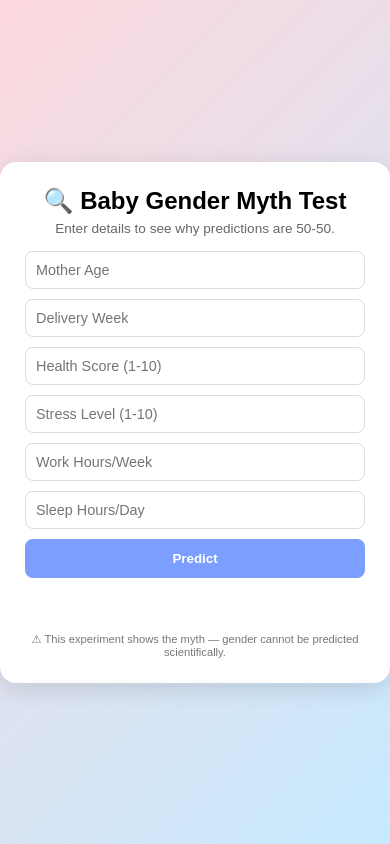
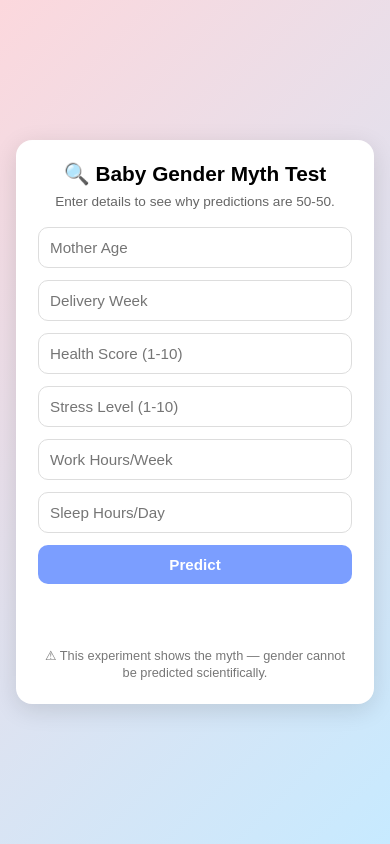
Before and after one commit to Rajdip1/Gender_prediction_myth_burster, a FastAPI app: page / in a window 390 px wide. Run offline with FastAPI, Linux system fonts and the light colour scheme; parts of the project's set-up code (start-up, migrations or seed data) failed here and were passed over.

Commit message:
Update UI: responsive layout

```diff
--- a/server/templates/app.html
+++ b/server/templates/app.html
@@ -2,6 +2,7 @@
 <html lang="en">
 <head>
     <meta charset="UTF-8" />
+    <meta name="viewport" content="width=device-width, initial-scale=1.0" />
     <title>Baby Gender Predictor</title>
     <link rel="stylesheet" href="/static/app.css" />
 </head>
--- a/static/app.css
+++ b/static/app.css
@@ -9,50 +9,55 @@
 /* Background */
 body {
     background: linear-gradient(135deg, #fcd8dd, #c7eaff);
-    height: 100vh;
+    min-height: 100vh;                  /* better than height: 100vh */
     display: flex;
     justify-content: center;
     align-items: center;
+    padding: 16px;                      /* important for mobile */
 }
 
-/* Center Card */
+/* Center container */
 .container {
     width: 100%;
-    max-width: 400px;
+    max-width: 520px;                   /* bigger on large screens */
 }
 
+/* Card */
 .card {
+    width: 100%;
     background: #ffffff;
-    padding: 25px;
-    border-radius: 16px;
+    padding: 28px;
+    border-radius: 18px;
     box-shadow: 0 6px 25px rgba(0, 0, 0, 0.12);
     text-align: center;
     animation: fadeIn 0.5s ease;
 }
 
+/* Heading */
 h1 {
-    font-size: 1.5rem;
-    margin-bottom: 6px;
+    font-size: clamp(1.3rem, 3vw, 1.8rem);   /* responsive font */
+    margin-bottom: 8px;
 }
 
 .subtitle {
-    font-size: 0.85rem;
+    font-size: clamp(0.85rem, 2vw, 1rem);
     color: #666;
-    margin-bottom: 15px;
+    margin-bottom: 18px;
 }
 
 /* Form Style */
 .form {
     display: flex;
     flex-direction: column;
-    gap: 10px;
+    gap: 12px;
 }
 
 input {
-    padding: 10px;
-    border-radius: 8px;
+    width: 100%;
+    padding: 12px;
+    border-radius: 10px;
     border: 1px solid #ddd;
-    font-size: 0.9rem;
+    font-size: 1rem;
     transition: 0.2s ease;
 }
 
@@ -63,11 +68,13 @@ input:focus {
 }
 
 button {
+    width: 100%;
     background: #7b9eff;
     color: white;
     padding: 12px;
+    font-size: 1rem;
     font-weight: bold;
-    border-radius: 8px;
+    border-radius: 10px;
     border: none;
     cursor: pointer;
     transition: 0.25s;
@@ -75,18 +82,17 @@ button {
 
 button:hover {
     background: #527eff;
-    transform: scale(1.03);
+    transform: scale(1.02);
 }
 
 /* Result box */
 .result {
-    margin-top: 15px;
+    margin-top: 16px;
     font-size: 1.2rem;
     font-weight: bold;
-    min-height: 30px;
+    min-height: 34px;
 }
 
-/* Baby Boy / Girl colors */
 .boy {
     color: #4da3ff;
 }
@@ -96,9 +102,28 @@ button:hover {
 }
 
 .note {
-    margin-top: 10px;
-    font-size: 0.7rem;
+    margin-top: 14px;
+    font-size: 0.8rem;
     color: #777;
+    line-height: 1.3;
+}
+
+/* Mobile-specific tweaks */
+@media (max-width: 480px) {
+    .card {
+        padding: 22px;
+        border-radius: 16px;
+    }
+
+    input {
+        padding: 11px;
+        font-size: 0.95rem;
+    }
+
+    button {
+        padding: 11px;
+        font-size: 0.95rem;
+    }
 }
 
 /* Fade animation */
```
